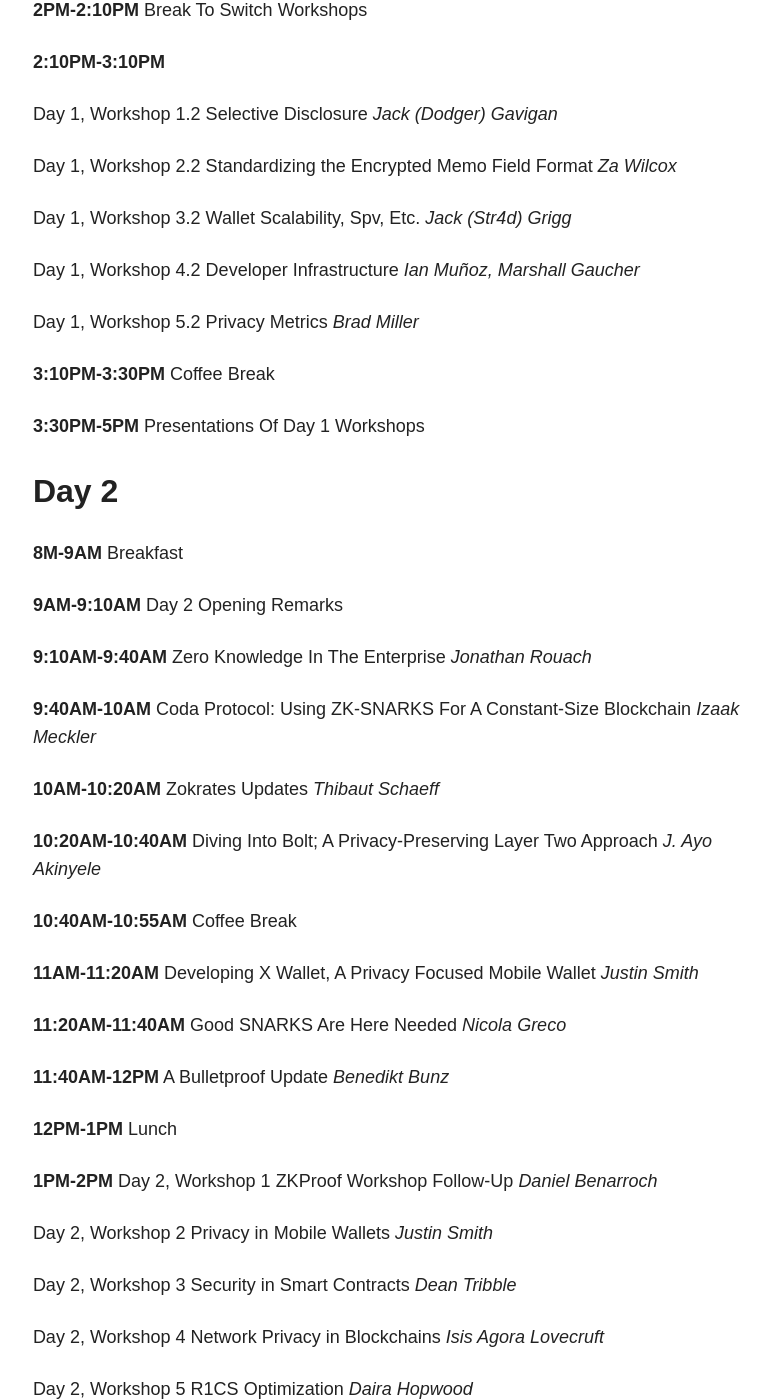
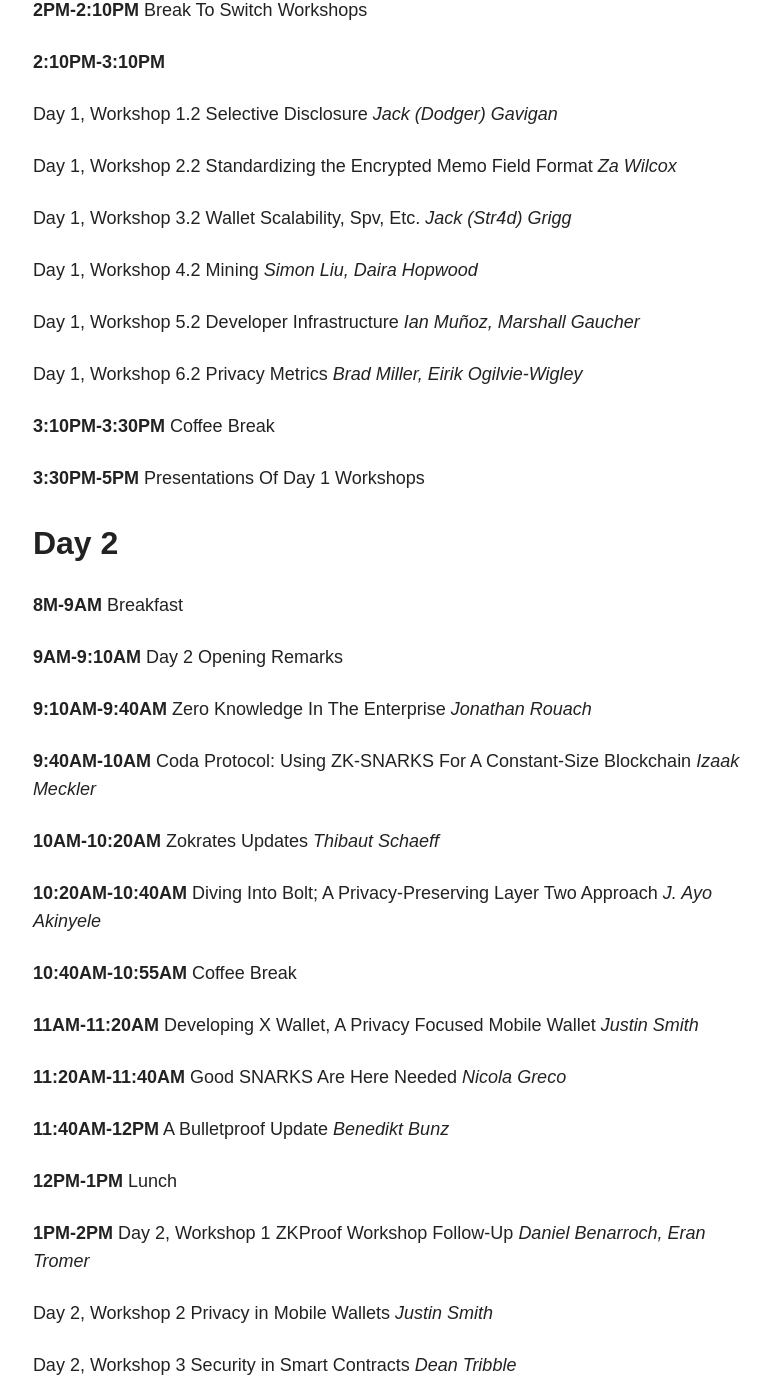
Before and after one commit to ZcashFoundation/zfnd, a Jekyll site: the page built from zcon/schedule.md, in a window 1280 px wide and 1400 px high, scrolled down 1234 px. Shown: the whole window, without its empty margins (253-1024 px from the left). Built offline with Jekyll 4.4.1, drawn with Linux system fonts in a browser that asks for light colours; nearby versions of some CDN libraries; some of the changed text lies outside the part shown.

Commit message:
more schedule updates

```diff
--- a/zcon/schedule.md
+++ b/zcon/schedule.md
@@ -82,12 +82,16 @@
 *Jack (Str4d) Grigg*
 
 Day 1, Workshop 4.2
+Mining
+*Simon Liu, Daira Hopwood*
+
+Day 1, Workshop 5.2
 Developer Infrastructure
 *Ian Muñoz, Marshall Gaucher*
 
-Day 1, Workshop 5.2
+Day 1, Workshop 6.2
 Privacy Metrics
-*Brad Miller*
+*Brad Miller, Eirik Ogilvie-Wigley*
 
 **3:10PM-3:30PM**
 Coffee Break
@@ -140,7 +144,7 @@
 **1PM-2PM**
 Day 2, Workshop 1
 ZKProof Workshop Follow-Up
-*Daniel Benarroch*
+*Daniel Benarroch, Eran Tromer*
 
 Day 2, Workshop 2
 Privacy in Mobile Wallets
@@ -155,7 +159,7 @@
 *Isis Agora Lovecruft*
 
 Day 2, Workshop 5
-R1CS Optimization
+Circuit Optimization
 *Daira Hopwood*
 
 **2PM-2:10PM**
@@ -164,7 +168,7 @@
 **2:10PM-3:05PM**
 Day 2, Workshop 1.2
 ZKProof Workshop Follow-Up
-*Daniel Benarroch*
+*Daniel Benarroch, Eran Tromer*
 
 Day 2, Workshop 2.2
 Privacy in Mobile Wallets
```
